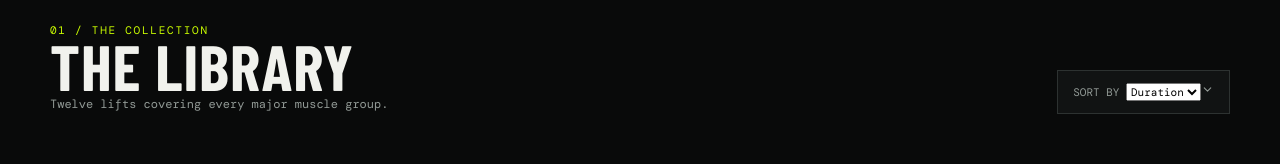
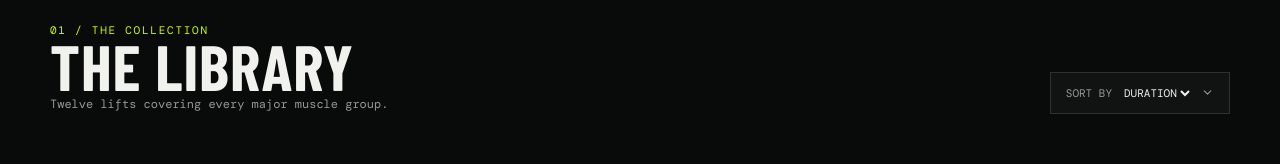
Before and after one commit to sohagmorning/assignment_6, a Next.js app: page / in a window 1280 px wide. Shown: the part 761-925 px from the top of the page. Built offline with nearby package versions, Linux system fonts and the light colour scheme; no server answers; a web font is replaced by a local one.

Commit message:
add sorting to daily plan lists

```diff
--- a/app/globals.css
+++ b/app/globals.css
@@ -39,7 +39,7 @@ h1 { font-size: clamp(54px, 7.4vw, 100px); line-height: .88; margin: 22px 0 26px
 .section-head { display: flex; align-items: flex-end; justify-content: space-between; gap: 30px; margin-bottom: 34px; }
 h2 { font-size: clamp(42px, 5vw, 68px); line-height: .9; }
 .section-sub { color: var(--muted); font-size: 12px; line-height: 1.6; }
-.sort { color: var(--muted); border: 1px solid var(--line); background: var(--panel); padding: 12px 15px; font-size: 11px; text-transform: uppercase; }
+.sort { color: var(--muted); border: 1px solid var(--line); background: var(--panel); padding: 12px 15px; font-size: 11px; text-transform: uppercase; display: inline-flex; align-items: center; gap: 8px; }.sort select { color: var(--paper); border: 0; outline: 0; background: transparent; text-transform: uppercase; cursor: pointer; }.sort option { color: var(--paper); background: var(--panel); }.plan-sort { margin-bottom: 14px; }
 .workout-grid { display: grid; grid-template-columns: repeat(3, 1fr); gap: 16px; }
 .workout-card { background: var(--panel); border: 1px solid var(--line); min-width: 0; transition: border-color .2s, transform .2s; }
 .workout-card:hover { border-color: var(--lime); transform: translateY(-3px); }
```
Also changed, not shown: app/my-plan/page.tsx (+2 -2 lines).
